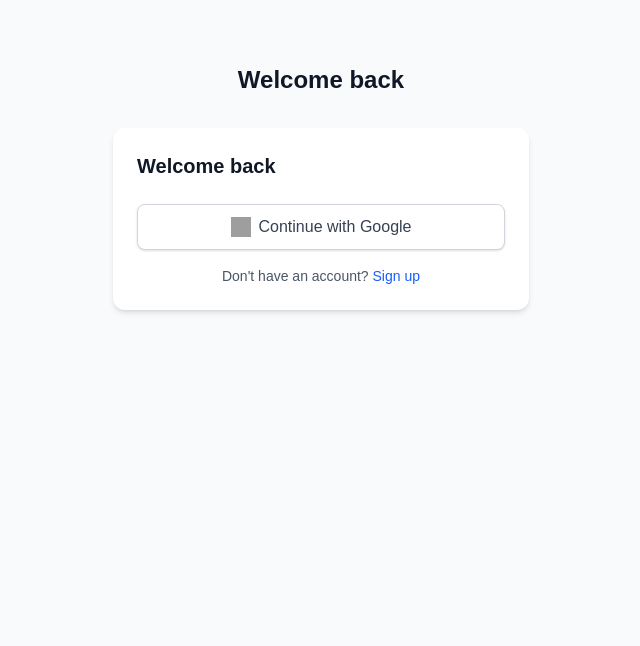
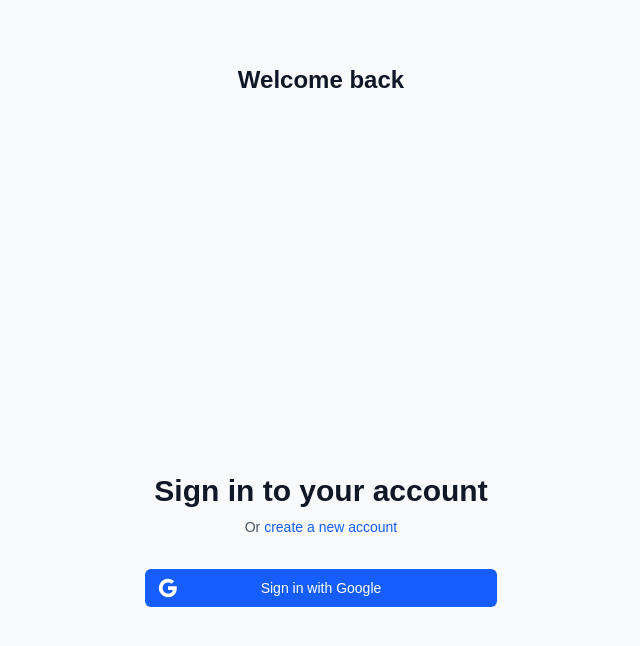
Before and after one commit to Plexdi/ai-tracker, a Next.js app: page /login in a window 1280 px wide. Shown: the top 646 px of the page, without its empty margins (319-959 px from the left). Built offline with nearby package versions, Linux system fonts and the light colour scheme; no server answers; grey boxes are pictures that could not be loaded.

Commit message:
Fixed login also

```diff
--- a/src/components/Login.tsx
+++ b/src/components/Login.tsx
@@ -1,15 +1,16 @@
 import { useEffect } from 'react';
 import { useRouter } from 'next/navigation';
 import Link from 'next/link';
-import { signInWithPopup } from 'firebase/auth';
-import { auth, googleProvider } from '../lib/firebase';
+import { signInWithPopup, GoogleAuthProvider } from 'firebase/auth';
+import { auth } from '@/lib/firebase';
 import { useStore } from '../lib/zustandStore';
 
 interface LoginProps {
   isSignUp?: boolean;
+  onSuccess?: () => void;
 }
 
-export default function Login({ isSignUp = false }: LoginProps) {
+export default function Login({ isSignUp = false, onSuccess }: LoginProps) {
   const router = useRouter();
   const { currentUser, setCurrentUser } = useStore();
 
@@ -22,17 +23,19 @@ export default function Login({ isSignUp = false }: LoginProps) {
 
   const handleGoogleLogin = async () => {
     try {
-      const result = await signInWithPopup(auth, googleProvider);
-      if (result.user) {
-        const user = {
-          id: result.user.uid,
-          email: result.user.email || '',
-          displayName: result.user.displayName || '',
-          photoURL: result.user.photoURL || undefined,
-        };
-        setCurrentUser(user);
-        router.push('/dashboard');
-      }
+      const provider = new GoogleAuthProvider();
+      const result = await signInWithPopup(auth, provider);
+      const user = result.user;
+
+      setCurrentUser({
+        id: user.uid,
+        email: user.email || 'Anonymous User',
+        displayName: user.displayName || 'Anonymous User',
+        photoURL: user.photoURL || undefined,
+      });
+
+      onSuccess?.();
+      router.push('/dashboard');
     } catch (error) {
       console.error('Login error:', error);
       // You could add a toast notification here for better UX
@@ -45,32 +48,50 @@ export default function Login({ isSignUp = false }: LoginProps) {
   }
 
   return (
-    <div className="max-w-md mx-auto">
-      <div className="bg-white dark:bg-gray-800 rounded-xl shadow-md p-6">
-        <h2 className="text-xl font-semibold text-gray-900 dark:text-white mb-6">
-          {isSignUp ? 'Create your account' : 'Welcome back'}
-        </h2>
-        <button
-          onClick={handleGoogleLogin}
-          className="w-full flex items-center justify-center px-4 py-2.5 border border-gray-300 dark:border-gray-600
-            rounded-lg shadow-sm bg-white dark:bg-gray-700 text-gray-700 dark:text-white
-            hover:bg-gray-50 dark:hover:bg-gray-600 focus:outline-none focus:ring-2 focus:ring-offset-2 focus:ring-blue-500"
-        >
-          <img
-            src="https://www.gstatic.com/firebasejs/ui/2.0.0/images/auth/google.svg"
-            alt="Google"
-            className="w-5 h-5 mr-2"
-          />
-          <span>Continue with Google</span>
-        </button>
-        {!isSignUp && (
-          <p className="mt-4 text-center text-sm text-gray-600 dark:text-gray-400">
-            Don't have an account?{' '}
-            <Link href="/signup" className="text-blue-600 hover:text-blue-700 hover:underline">
-              Sign up
+    <div className="min-h-screen flex items-center justify-center bg-gray-50 dark:bg-gray-900 py-12 px-4 sm:px-6 lg:px-8">
+      <div className="max-w-md w-full space-y-8">
+        <div>
+          <h2 className="mt-6 text-center text-3xl font-extrabold text-gray-900 dark:text-white">
+            Sign in to your account
+          </h2>
+          <p className="mt-2 text-center text-sm text-gray-600 dark:text-gray-400">
+            Or{' '}
+            <Link
+              href="/register"
+              className="font-medium text-blue-600 hover:text-blue-500 dark:text-blue-400 dark:hover:text-blue-300"
+            >
+              create a new account
             </Link>
           </p>
-        )}
+        </div>
+        <div className="mt-8 space-y-6">
+          <button
+            onClick={handleGoogleLogin}
+            className="group relative w-full flex justify-center py-2 px-4 border border-transparent text-sm font-medium rounded-md text-white bg-blue-600 hover:bg-blue-700 focus:outline-none focus:ring-2 focus:ring-offset-2 focus:ring-blue-500 dark:bg-blue-500 dark:hover:bg-blue-600"
+          >
+            <span className="absolute left-0 inset-y-0 flex items-center pl-3">
+              <svg className="h-5 w-5" viewBox="0 0 24 24">
+                <path
+                  fill="currentColor"
+                  d="M22.56 12.25c0-.78-.07-1.53-.2-2.25H12v4.26h5.92c-.26 1.37-1.04 2.53-2.21 3.31v2.77h3.57c2.08-1.92 3.28-4.74 3.28-8.09z"
+                />
+                <path
+                  fill="currentColor"
+                  d="M12 23c2.97 0 5.46-.98 7.28-2.66l-3.57-2.77c-.98.66-2.23 1.06-3.71 1.06-2.86 0-5.29-1.93-6.16-4.53H2.18v2.84C3.99 20.53 7.7 23 12 23z"
+                />
+                <path
+                  fill="currentColor"
+                  d="M5.84 14.09c-.22-.66-.35-1.36-.35-2.09s.13-1.43.35-2.09V7.07H2.18C1.43 8.55 1 10.22 1 12s.43 3.45 1.18 4.93l2.85-2.22.81-.62z"
+                />
+                <path
+                  fill="currentColor"
+                  d="M12 5.38c1.62 0 3.06.56 4.21 1.64l3.15-3.15C17.45 2.09 14.97 1 12 1 7.7 1 3.99 3.47 2.18 7.07l3.66 2.84c.87-2.6 3.3-4.53 6.16-4.53z"
+                />
+              </svg>
+            </span>
+            Sign in with Google
+          </button>
+        </div>
       </div>
     </div>
   );
```
